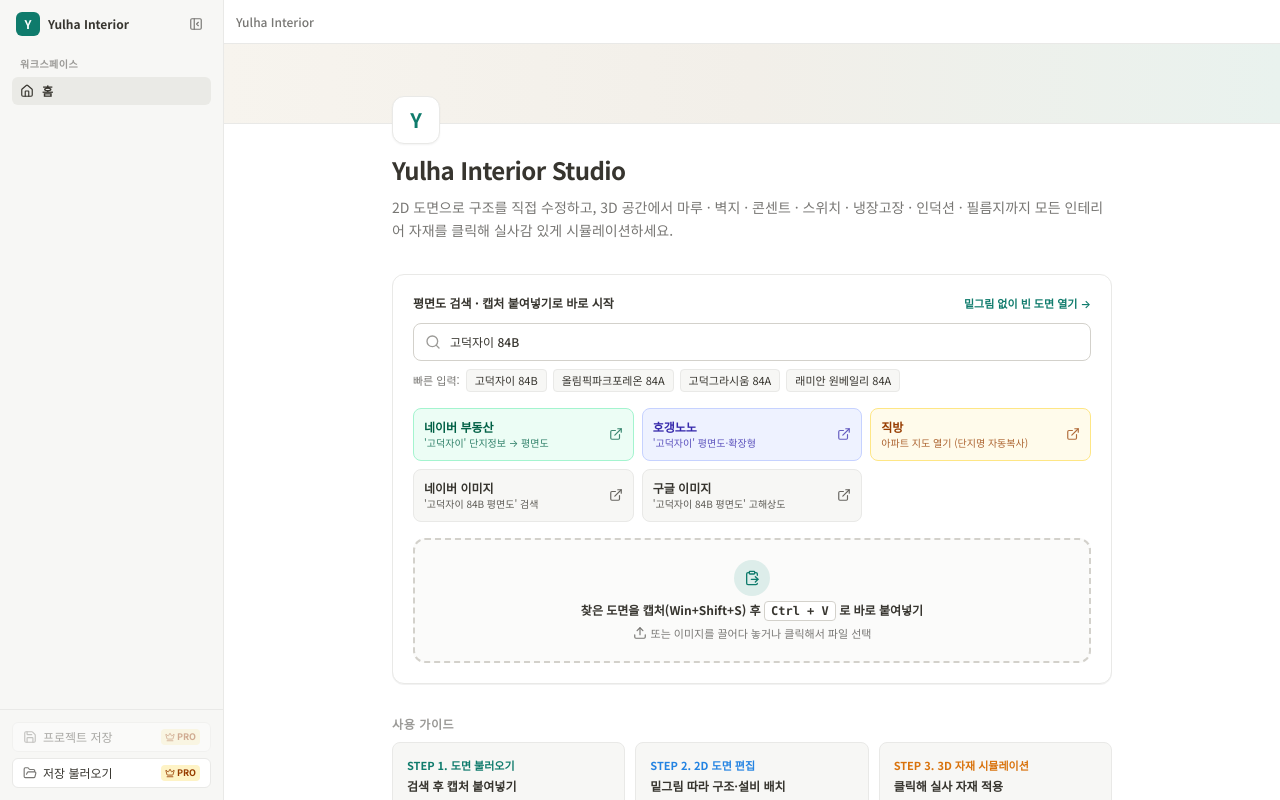
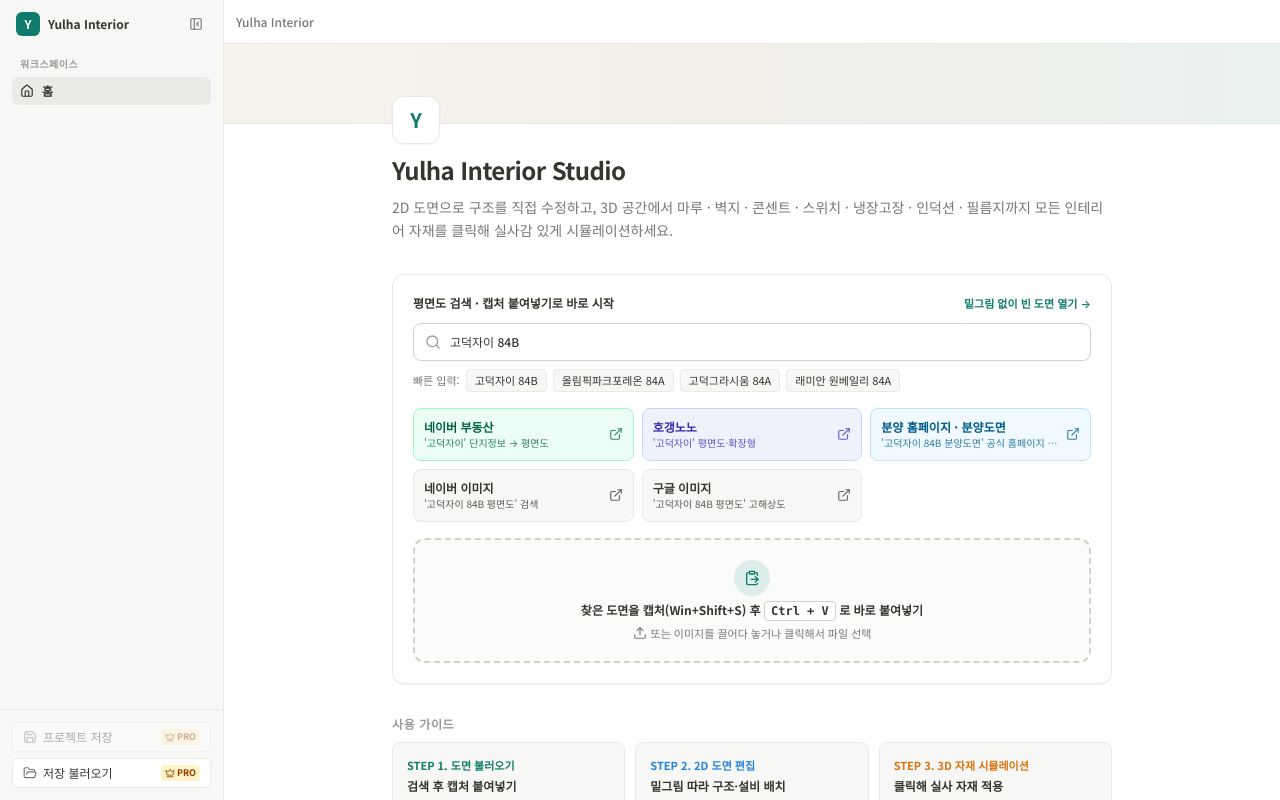
Before and after one commit to dockc90/Yulha-Interior, a React (Vite) app: page / in a window 1280 px wide. Built offline with nearby package versions, Linux system fonts and the light colour scheme.

Commit message:
feat: remove Zigbang and add official presale floorplan search shortcut

```diff
--- a/src/components/FloorPlanFinder.tsx
+++ b/src/components/FloorPlanFinder.tsx
@@ -29,11 +29,10 @@ export const FloorPlanFinder: React.FC<Props> = ({ onApplyImage }) => {
       url: `https://hogangnono.com/search?q=${encodeURIComponent(complex)}`,
     },
     {
-      name: '직방',
-      desc: `아파트 지도 열기 (단지명 자동복사)`,
-      color: 'bg-amber-50 border-amber-200 text-amber-800 hover:bg-amber-100',
-      url: `https://www.zigbang.com/home/apt`,
-      copyOnClick: true,
+      name: '분양 홈페이지 · 분양도면',
+      desc: `'${full} 분양도면' 공식 홈페이지 찾기`,
+      color: 'bg-sky-50 border-sky-200 text-sky-800 hover:bg-sky-100',
+      url: `https://search.naver.com/search.naver?query=${encodeURIComponent(`${full} 분양도면`)}`,
     },
     {
       name: '네이버 이미지',
```
